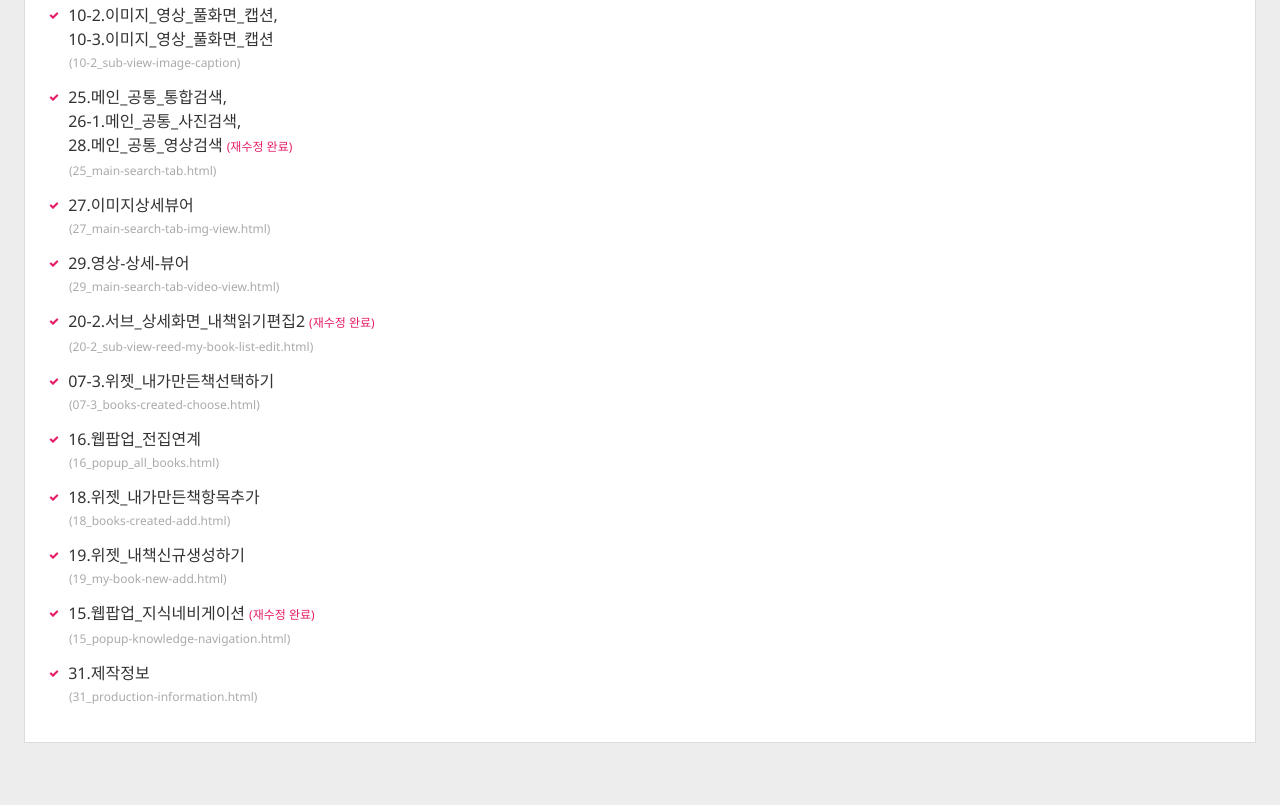
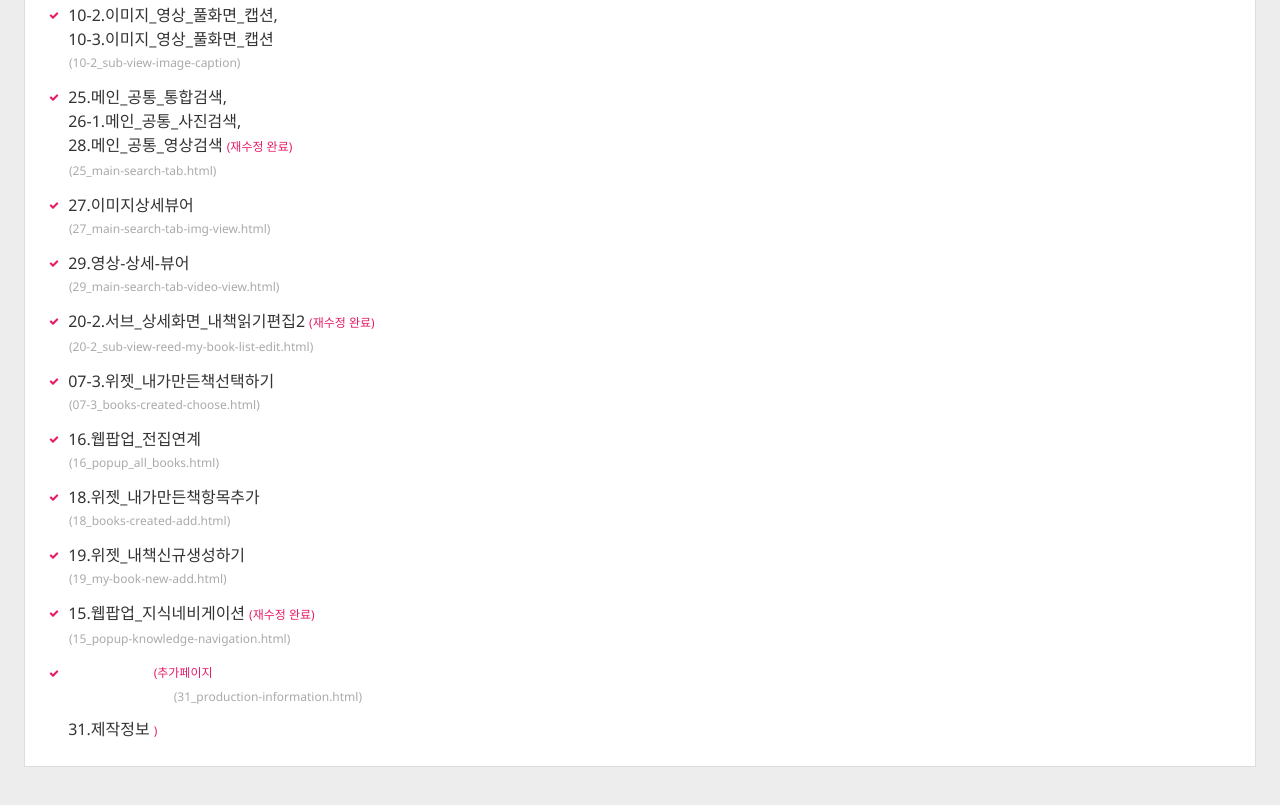
Before and after one commit to designens/kyowon-encyclopedia, a website: page public/index.html in a window 1280 px wide. Shown: the part 723-1528 px from the top of the page. Drawn offline with nearby package versions, Linux system fonts and the light colour scheme.

Commit message:
제작정보 페이지 업데이트

```diff
--- a/public/index.html
+++ b/public/index.html
@@ -99,7 +99,7 @@
                     <span>15_popup-knowledge-navigation.html</span>
                 </p>
                 <p class="check">
-                    <a href="html/31_production-information.html" target="_brank">31.제작정보</span></a>
+                    <a href="html/31_production-information.html" target="_brank">31.제작정보<span>추가페이지</span</a>
                     <span>31_production-information.html</span>
                 </p>
             </div>
```
